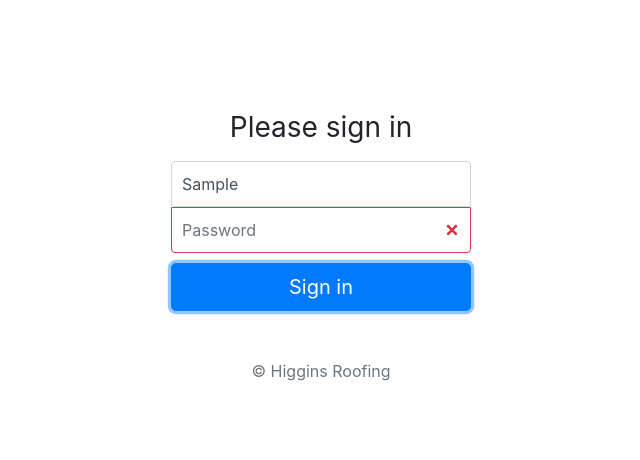
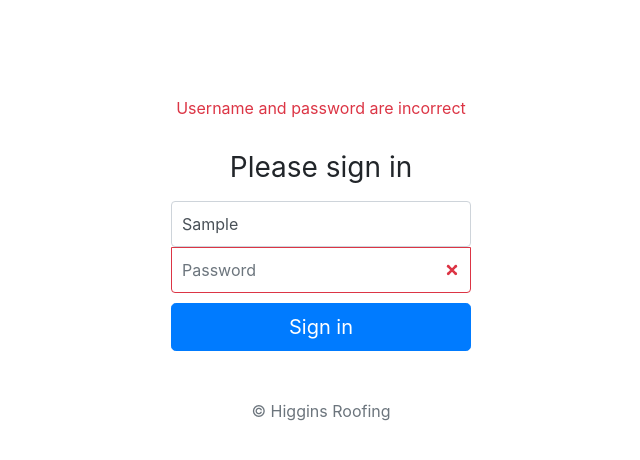
Before and after one commit to Higgins723/higginsroofing, a React (Create React App) app: page / in a window 1280 px wide. Both pictures are taken after typing "Sample", "Sample123" into the empty fields and a click on the button "Sign in". Shown: the top 460 px of the page, without its empty margins (319-959 px from the left). Built offline with nearby package versions, Linux system fonts and the light colour scheme; no server answers.

Commit message:
added loading to login screen

```diff
--- a/src/components/Login.js
+++ b/src/components/Login.js
@@ -5,6 +5,7 @@ const Login = (props) => {
   const [email, setEmail] = useState('');
   const [password, setPassword] = useState('');
   const [hasError, setError] = useState(false);
+  const [loading, setLoading] = useState(false);
 
   const handleSuccess = (response) => {
     console.log(response.data);
@@ -18,6 +19,7 @@ const Login = (props) => {
 
   const onSubmit = (e) => {
     e.preventDefault();
+    setLoading(true);
     axios.post('https://higginsroofingapi.herokuapp.com/api/auth/jwt/', {
       username: email,
       password: password
@@ -27,11 +29,21 @@ const Login = (props) => {
       })
       .catch(error => {
         handleError(error);
+      })
+      .finally(() => {
+        setLoading(false);
       });
   }
 
   return (
     <div className="text-center login">
+      {loading ? (
+        <div className="spinner-grow" role="status">
+          <span className="sr-only">Loading...</span>
+        </div>
+      ) : (
+        <div>
+          {hasError && <p className="text-danger">Username and password are incorrect</p>}
           <form onSubmit={onSubmit} className="form-signin">
             <h1 className="h3 mb-3 font-weight-normal">Please sign in</h1>
             <label className="sr-only">Username</label>
@@ -42,6 +54,8 @@ const Login = (props) => {
             <p className="mt-5 mb-3 text-muted">&copy; Higgins Roofing</p>
           </form>
         </div>
+      )}
+    </div>
   );
 }
 
```
Lines whose indentation alone changed are shown as unchanged.
